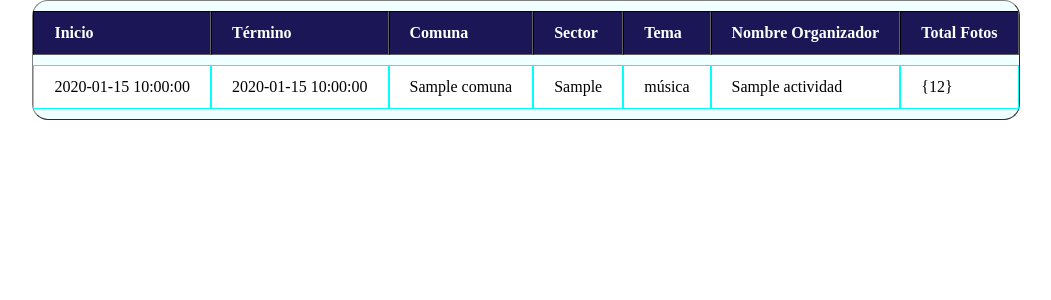
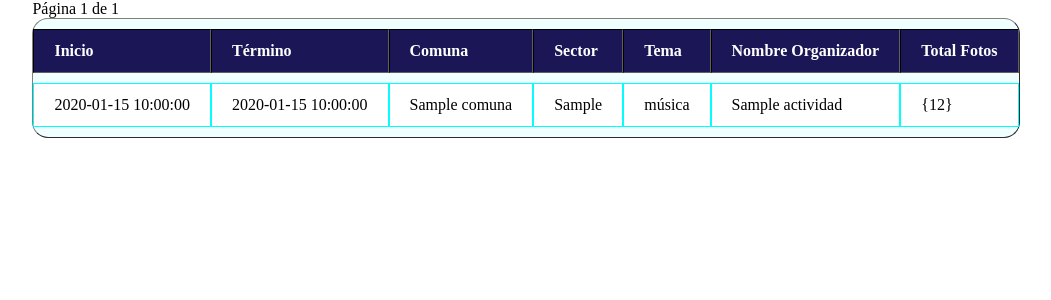
Before and after one commit to slevinnnn/desarrollo_web_daniel_ayala, a Flask app: page /actividades in a window 1280 px wide. Shown: the part 94-394 px from the top of the page, without its empty margins (114-1165 px from the left). Run offline with Flask 3, Linux system fonts and the light colour scheme; tables that the repository leaves empty hold one stand-in row (values such as "Sample post").

Commit message:
se agrego funcionalidad para ir cambiando de pagina,mostrando solo 5 actividades por pagina

```diff
--- a/app.py
+++ b/app.py
@@ -30,23 +30,33 @@
 
 @app.route("/actividades", methods=["GET"])
 def actividades():
+    # Obtener el número de página desde la URL, por defecto la 1
+    page = request.args.get("page", default=1, type=int)
+    per_page = 5
+    offset = (page - 1) * per_page
     actividades =[]
-    for actividad in db.get_activities(5):
+    total_actividades = db.get_total_activities()
+    for actividad in db.get_activities(per_page, offset):
         actividad_id = actividad.id
-        tema= db.get_temas_by_activity_id(actividad_id)
+        temas= db.get_temas_by_activity_id(actividad_id)
+        if temas[0].tema != "otro":
+            tema = temas[0].tema
+        else:
+            tema = temas[0].glosa_otro
         comuna_id = actividad.comuna_id
         comuna = db.get_comuna_by_id(comuna_id)
         actividades.append({
             "comuna": comuna.nombre if comuna else "Desconocida",
             "nombre": actividad.nombre,
             "sector": actividad.sector,
-            "tema": tema[0].tema if tema else "Sin Tema",
+            "tema": tema if temas else "Sin Tema",
             "celular": actividad.celular,
             "dia_hora_inicio": actividad.dia_hora_inicio,
             "dia_hora_termino": actividad.dia_hora_termino,
             "descripcion": actividad.descripcion
         })
-    return render_template("actividades.html",actividades=actividades)
+        total_pages = (total_actividades + per_page - 1) // per_page  # redondeo hacia arriba
+    return render_template("actividades.html",actividades=actividades,page=page, total_pages=total_pages)
 
 @app.route("/agregar_actividad")
 def agregarActividad():
--- a/database/db.py
+++ b/database/db.py
@@ -90,11 +90,17 @@
     return comuna
 
 
-def get_activities(page_size):
+def get_activities(limit, offset=0):
     session = SessionLocal()
-    actividades = session.query(Actividad).limit(page_size).all()
+    actividades = session.query(Actividad).order_by(Actividad.id).limit(limit).offset(offset).all()
     session.close()
     return actividades
+
+def get_total_activities():
+    session = SessionLocal()
+    total = session.query(Actividad).count()
+    session.close()
+    return total
 
 def get_temas_by_activity_id(activity_id):
     session = SessionLocal()
--- a/templates/actividades.html
+++ b/templates/actividades.html
@@ -37,6 +37,17 @@
             <td>{12}</td>
           </tr>
           {% endfor %}
+          <div class="paginacion">
+            {% if page > 1 %}
+              <a href="{{ url_for('actividades', page=page-1) }}">← Anterior</a>
+            {% endif %}
+
+            <span>Página {{ page }} de {{ total_pages }}</span>
+
+            {% if page < total_pages %}
+              <a href="{{ url_for('actividades', page=page+1) }}">Siguiente →</a>
+            {% endif %}
+          </div>
         {% else %}
           <tr>
             <td colspan="7">No hay actividades disponibles.</td>
```
